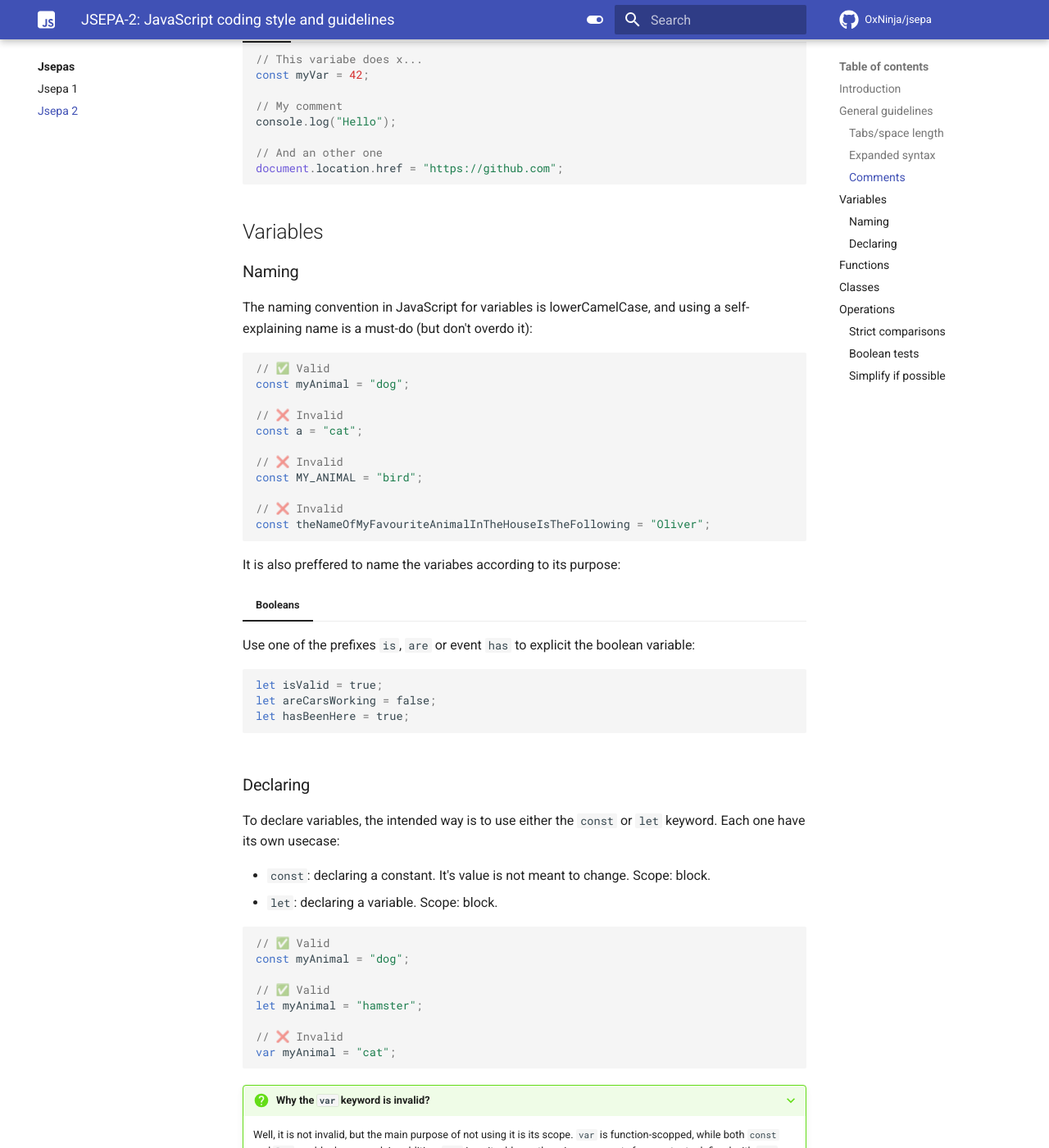
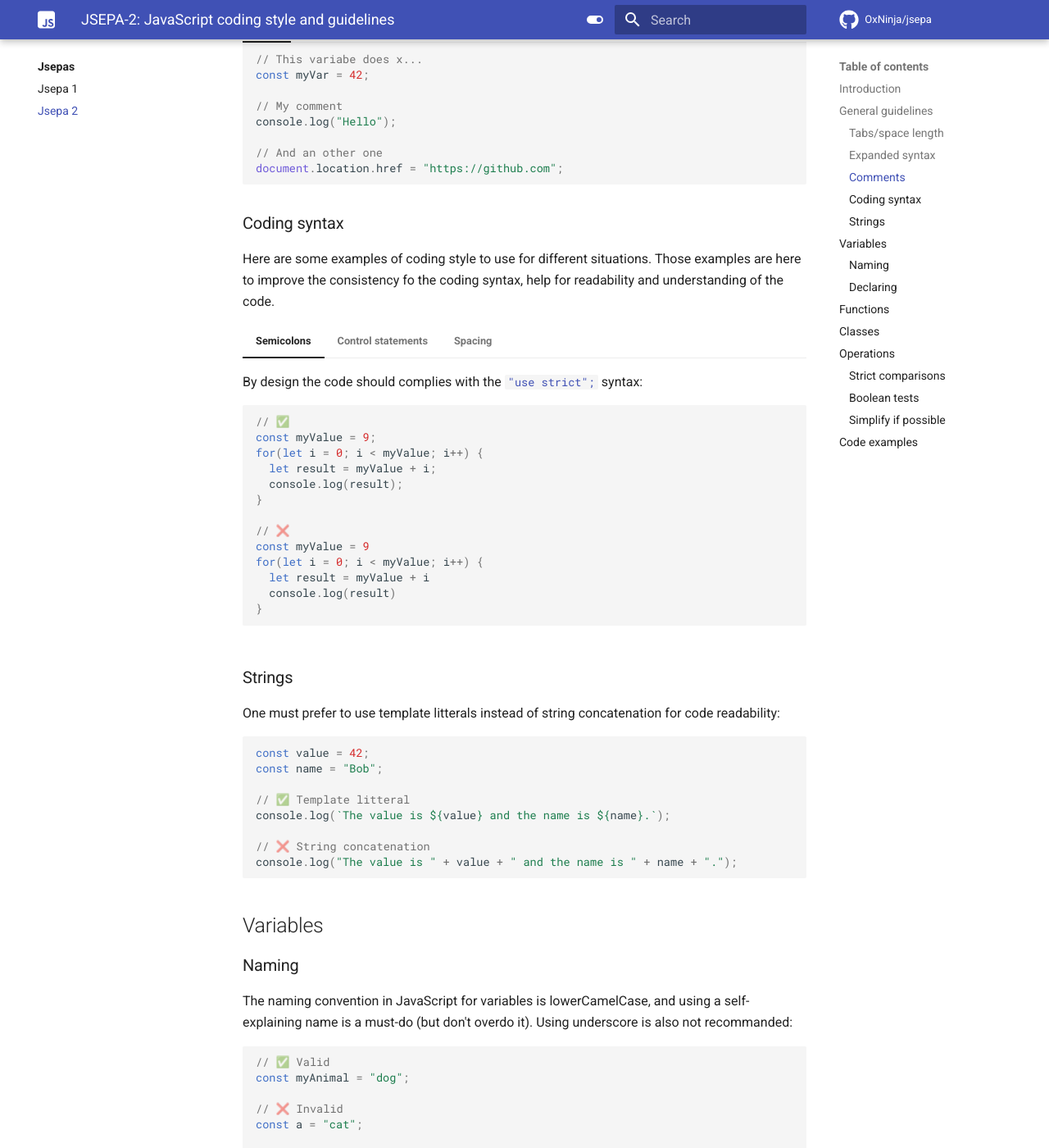
Before and after one commit to OxNinja/jsepa, an MkDocs documentation site: the page built from docs/jsepas/jsepa-2/index.md, in a window 1280 px wide and 1400 px high, scrolled down 1363 px. Shown: the whole window at 82% size. Built offline with MkDocs 1.6.1 and Material for MkDocs 9.7.7, drawn with Linux system fonts in a browser that asks for light colours; comment, search, counter and statistics services are not loaded; some of the changed text lies outside the part shown.

Commit message:
Continue the work on JSEPA-2 Coding syntax Strings Variables naming
Signed-off-by: OxNinja <57400445+OxNinja@users.noreply.github.com>

````diff
--- a/docs/jsepas/jsepa-2/index.md
+++ b/docs/jsepas/jsepa-2/index.md
@@ -87,11 +87,117 @@ For better reading, a multi-line comment must have its comment lines starting wi
     const myVar = 42;
     ```
 
+### Coding syntax
+
+Here are some examples of coding style to use for different situations. Those examples are here to improve the consistency fo the coding syntax, help for readability and understanding of the code.
+
+=== "Semicolons"
+
+    By design the code should complies with the [`"use strict";`](https://developer.mozilla.org/en-US/docs/Web/JavaScript/Reference/Strict_mode) syntax:
+
+    ```js
+    // ✅
+    const myValue = 9;
+    for(let i = 0; i < myValue; i++) {
+      let result = myValue + i;
+      console.log(result);
+    }
+
+    // ❌
+    const myValue = 9
+    for(let i = 0; i < myValue; i++) {
+      let result = myValue + i
+      console.log(result)
+    }
+    ```
+
+=== "Control statements"
+
+    The specification for control statements goes like so:
+
+    * No space between the keyword (`if`, `while`...) and the opening parenthesis
+    * 1 space between the closing parenthesis and the opening curly bracket
+
+    ```js
+    // ✅
+    if(condition) {
+      code();
+    }
+
+    // ❌
+    if (condition){
+      code();
+    }
+    ```
+
+=== "Spacing"
+
+    Spacing the code with empty lines is mandatory for good-looking and readable code. Here are some simple rules for spacing:
+
+    * 1 empty line between two methods of a class
+    * 2 empty lines around a function
+    * 2 empty lines around a class
+    * 1 empty line after imports/includes (which should be the first lines of a script)
+
+    ??? info
+        The spacing specified here is very inspired by the [PEP-8 convention](https://peps.python.org/pep-0008/) coding style for Python.
+
+    ```js
+    // ✅ Good line spacing
+    class MyClass {
+
+      constructor() {
+        doThings();
+      }
+
+      myMethod() {
+        doThings();
+      }
+
+    }
+
+
+    function doThings() {
+      return 0;
+    }
+
+    // ❌ Bad line spacing
+    class MyClass {
+
+
+      constructor() {
+        doThings();
+      }
+      myMethod() {
+        doThings();
+      }
+    }
+
+    function doThings() {
+      return 0;
+    }
+    ```
+
+### Strings
+
+One must prefer to use template litterals instead of string concatenation for code readability:
+
+```js
+const value = 42;
+const name = "Bob";
+
+// ✅ Template litteral
+console.log(`The value is ${value} and the name is ${name}.`);
+
+// ❌ String concatenation
+console.log("The value is " + value + " and the name is " + name + ".");
+```
+
 ## Variables
 
 ### Naming
 
-The naming convention in JavaScript for variables is lowerCamelCase, and using a self-explaining name is a must-do (but don't overdo it):
+The naming convention in JavaScript for variables is lowerCamelCase, and using a self-explaining name is a must-do (but don't overdo it). Using underscore is also not recommanded:
 
 ```js
 // ✅ Valid
@@ -105,13 +211,22 @@ const MY_ANIMAL = "bird";
 
 // ❌ Invalid
 const theNameOfMyFavouriteAnimalInTheHouseIsTheFollowing = "Oliver";
+
+// ❌ Invalid
+const my_animal = "mouse";
+
+// ❌ Invalid
+const _myAnimal = "horse";
+
+// ❌ Invalid
+const myAnimal__ = "tortoise";
 ```
 
 It is also preffered to name the variabes according to its purpose:
 
 === "Booleans"
 
-    Use one of the prefixes `is`, `are` or event `has` to explicit the boolean variable:
+    Use one of the prefixes `is`, `are` or even `has` to explicit the boolean variable:
 
     ```js
     let isValid = true;
@@ -143,6 +258,24 @@ var myAnimal = "cat";
 ## Functions
 
 ## Classes
+
+Unlike variables, classes uses the PascalCase convention:
+
+```js
+// ✅ Valid
+class MyClass {
+  constructor() {
+    this.value = 1;
+  }
+}
+
+// ❌ Invalid
+class myClass {
+  constructor() {
+    this.value = 1;
+  }
+}
+```
 
 ## Operations
 
@@ -214,3 +347,9 @@ For commom operations, it is sometimes possible to simplify the code:
     ```
 
     1. At this point, this function is not realistic, but you get the idea for optimization
+
+## Code examples
+
+The following projects are not affiliated with the JSEPA, but are good examples to follow:
+
+* Feel free to push projects here.
````
